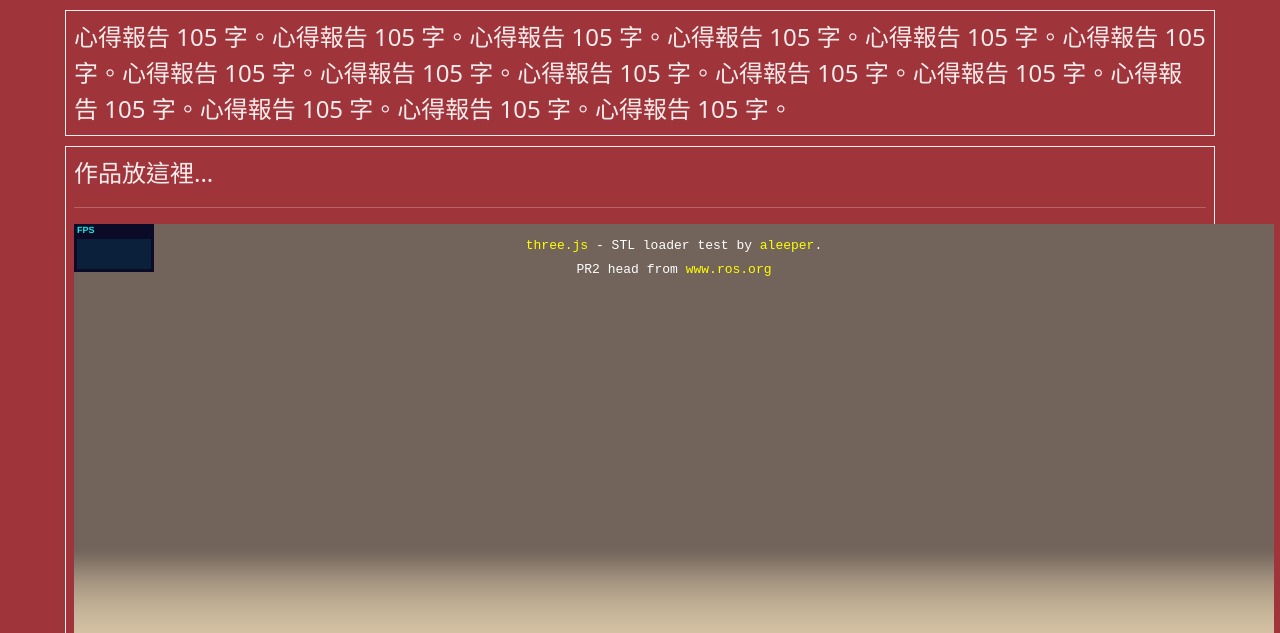
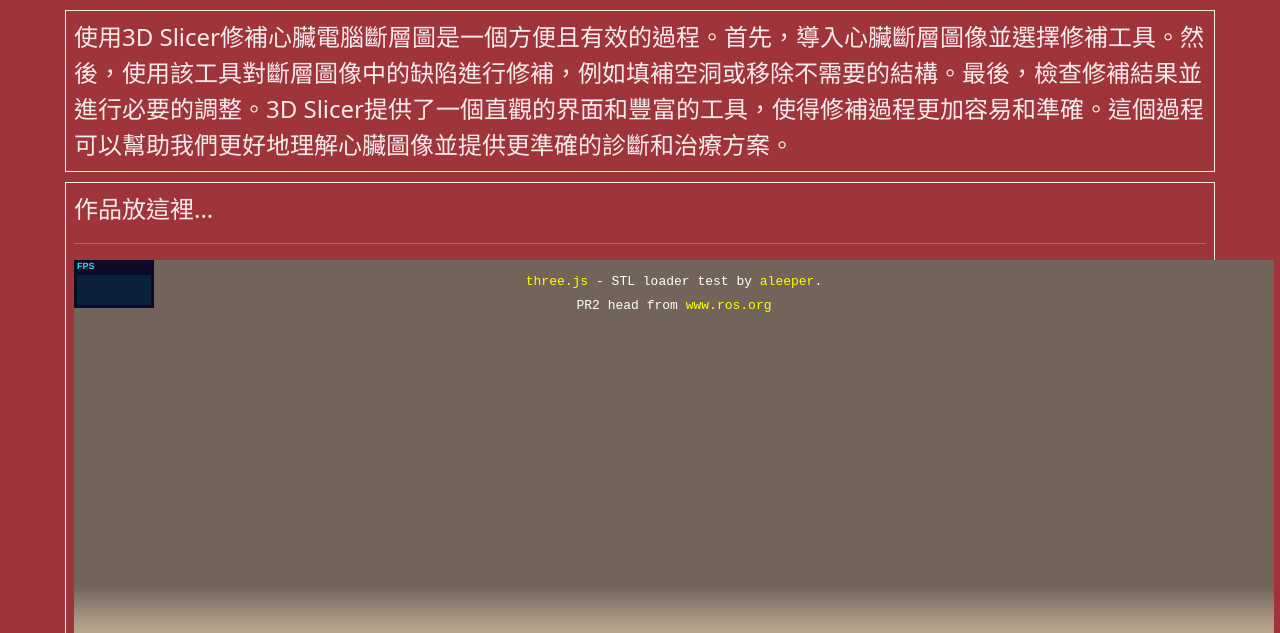
Before and after one commit to t111c51501/pr2023f, a plain HTML site: page hw02/index.html in a window 1280 px wide. Shown: the part 167-800 px from the top of the page. Drawn offline with nearby package versions, Linux system fonts and the light colour scheme; no server answers.

Commit message:
Update index.html

```diff
--- a/hw02/index.html
+++ b/hw02/index.html
@@ -150,7 +150,7 @@
   <!-- ------------------------------------------------>
   <div class="row hw12">
     <div class="col-md-12 twenty">
-      心得報告 105 字。心得報告 105 字。心得報告 105 字。心得報告 105 字。心得報告 105 字。心得報告 105 字。心得報告 105 字。心得報告 105 字。心得報告 105 字。心得報告 105 字。心得報告 105 字。心得報告 105 字。心得報告 105 字。心得報告 105 字。心得報告 105 字。
+      使用3D Slicer修補心臟電腦斷層圖是一個方便且有效的過程。首先，導入心臟斷層圖像並選擇修補工具。然後，使用該工具對斷層圖像中的缺陷進行修補，例如填補空洞或移除不需要的結構。最後，檢查修補結果並進行必要的調整。3D Slicer提供了一個直觀的界面和豐富的工具，使得修補過程更加容易和準確。這個過程可以幫助我們更好地理解心臟圖像並提供更準確的診斷和治療方案。
     </div>
   </div>
 
```
